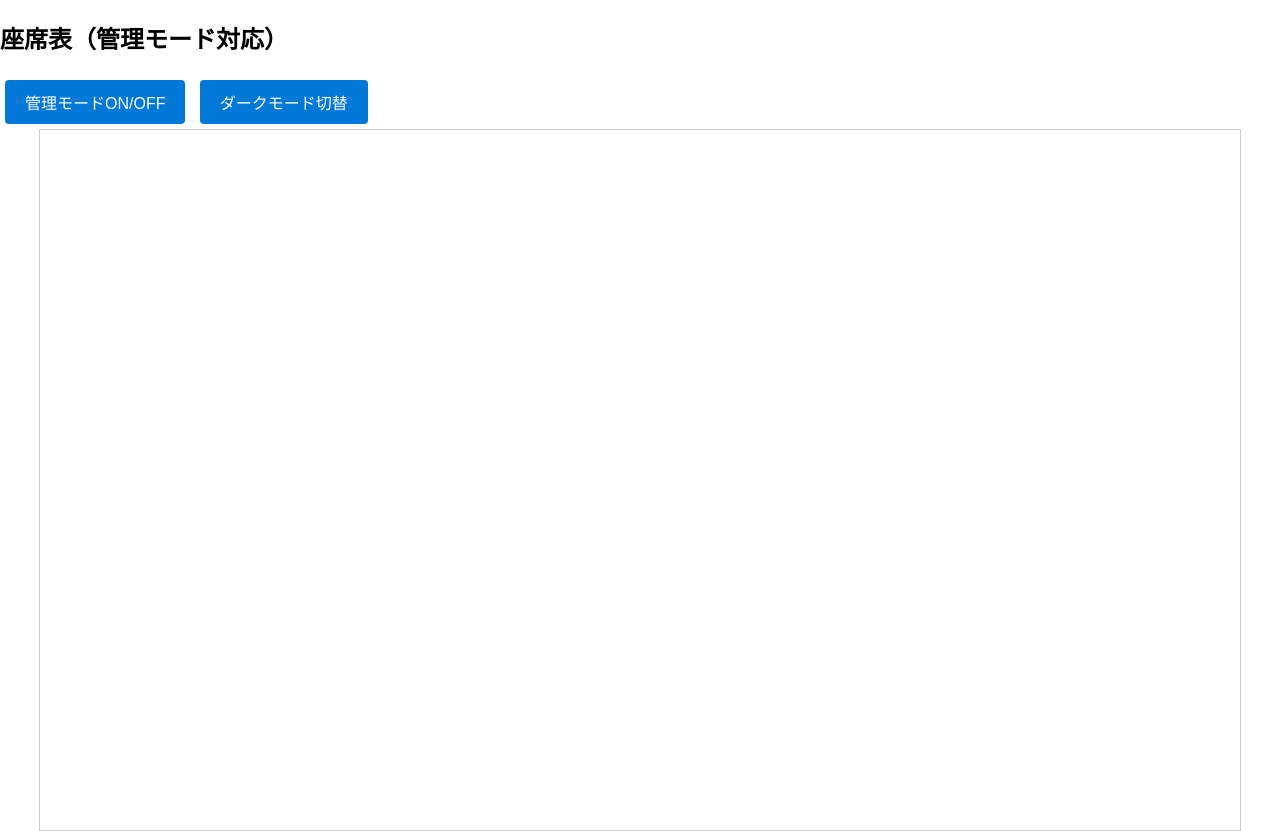
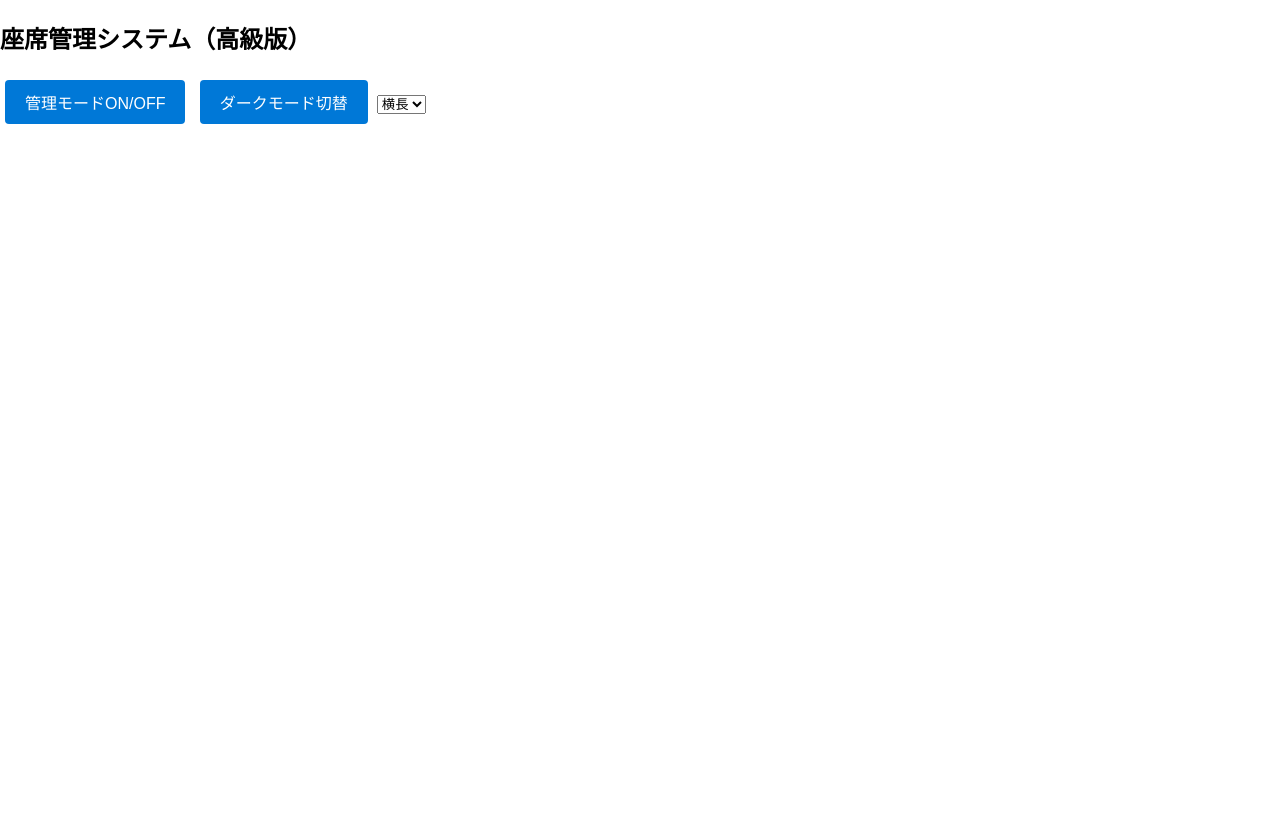
Before and after one commit to qr212345/QW, a plain HTML site: page index.html in a window 1280 px wide. After the commit the page ends 800 px from the top, so only its background shows below. Drawn offline with Linux system fonts and the light colour scheme.

Commit message:
Update index.html

```diff
--- a/index.html
+++ b/index.html
@@ -2,19 +2,31 @@
 <html lang="ja">
 <head>
 <meta charset="UTF-8">
-<title>究極座席管理</title>
+<title>究極座席管理（商品化版）</title>
 <link rel="stylesheet" href="style.css">
 </head>
 <body class="light">
-<h2>座席表（管理モード対応）</h2>
-<div>
-<button id="toggleAdminBtn">管理モードON/OFF</button>
-<button id="themeToggleBtn">ダークモード切替</button>
-<button id="addSeatBtn" style="display:none;">＋座席追加</button>
-<button id="manualSaveBtn" style="display:none;">💾 保存</button>
+
+<h2>座席管理システム（高級版）</h2>
+
+<div id="controls">
+  <button id="toggleAdminBtn">管理モードON/OFF</button>
+  <button id="themeToggleBtn">ダークモード切替</button>
+  <button id="addSeatBtn" style="display:none;">＋座席追加</button>
+  <button id="manualSaveBtn" style="display:none;">💾 保存</button>
+  <select id="roomPattern">
+    <option value="wide">横長</option>
+    <option value="tall">縦長</option>
+  </select>
 </div>
-<div class="seat-container" id="seatContainer"></div>
-<aside id="logArea"></aside>
-<script src="app.js"></script>
+
+<div id="roomContainer">
+  <svg id="roomSvg" width="800" height="600"></svg>
+  <div id="seatContainer"></div>
+</div>
+
+<aside id="logArea" style="display:none;"></aside>
+
+<script src="script.js"></script>
 </body>
 </html>
```
